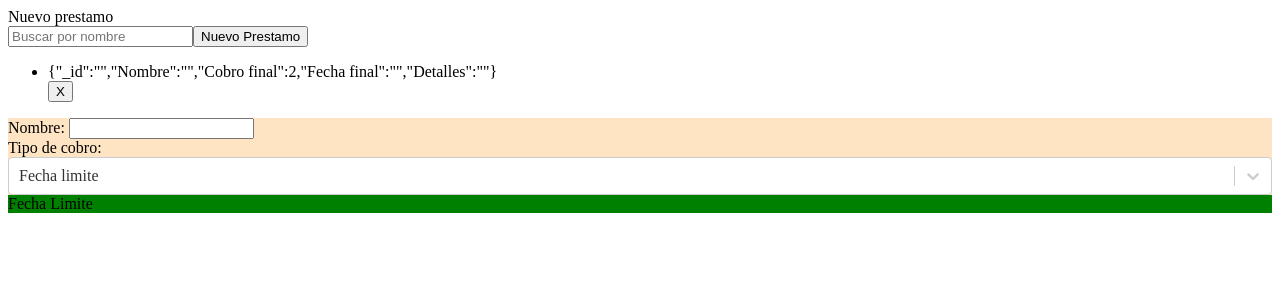
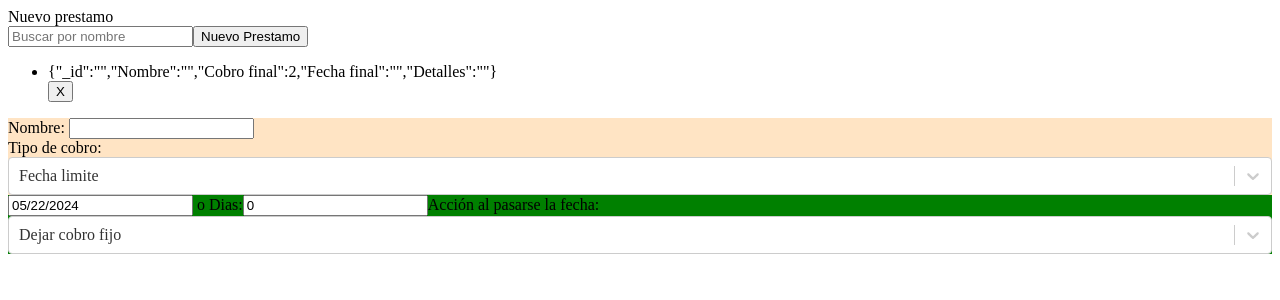
Before and after one commit to gabrieeeell/Prestamos, a React (Vite) app in the folder electron-vite-project/: page / in a window 1280 px wide. Both pictures are taken after a click on the button "Nuevo Prestamo". Shown: the top 300 px of the page. Built offline with nearby package versions, Linux system fonts and the light colour scheme; no server answers.

Commit message:
El calendario ya funciona, el input de los dias y el <Select/> de dejar cobro fijo o aumentarlo

```diff
--- a/electron-vite-project/package.json
+++ b/electron-vite-project/package.json
@@ -17,6 +17,7 @@
     "axios": "^1.6.8",
     "express": "^4.18.3",
     "react": "^18.2.0",
+    "react-datepicker": "^6.9.0",
     "react-dom": "^18.2.0",
     "react-select": "^5.8.0",
     "vite-tsconfig-paths": "^4.3.2",
@@ -24,6 +25,7 @@
   },
   "devDependencies": {
     "@types/react": "^18.2.21",
+    "@types/react-datepicker": "^6.2.0",
     "@types/react-dom": "^18.2.7",
     "@typescript-eslint/eslint-plugin": "^6.6.0",
     "@typescript-eslint/parser": "^6.6.0",
--- a/electron-vite-project/src/main.tsx
+++ b/electron-vite-project/src/main.tsx
@@ -3,6 +3,8 @@ import ReactDOM from 'react-dom/client'
 import './index.css'
 import axios from "axios";
 import Select, { SingleValue } from "react-select"
+import DatePicker from "react-datepicker";
+import "react-datepicker/dist/react-datepicker.css";
 
 const NuevoPrestamo = () => {
   return (
@@ -118,7 +120,6 @@ const Lista = () => {
       setFechaLimiteOAcumulativoSelected("Acumulativo")
 
     }
-
   }
 
   // useState para guardar lo que se ponga en el Nombre
@@ -153,17 +154,59 @@ const Lista = () => {
   //este abierta sin que lo este la más externa, o por su cuenta se necesita que la ventana externa este abierta
   //para que funcione esta
 
+  //useStates para que se guarden: Fecha seleccionada, dias para la devolución, si debe mostrarse el div de aumentar cobro
+
+  const [fechaNuevoPrestamo,setFechaNuevoPrestamo] = useState(new Date())
+
+  const [diasParaLaDevolucion, setDiasParaLaDevolucion] = useState(0)
+
+  const [aumentarCobroIsOpen,setAumentarCobroIsOpen] = useState("Dejar cobro fijo");
+
+  const opcionesFijoOAumentar = [
+    {label:"Dejar cobro fijo",value:"Dejar cobro fijo"},
+    {label:"Aumentar cobro",value:"Aumentar cobro"}
+  ]
+
+  const selectFijoOAumentar = (event:SingleValue<{label:string;value:string}>,) => {
+
+    if (event.value == "Dejar cobro fijo") {
+
+      setAumentarCobroIsOpen("Dejar cobro fijo")
+
+    } else if (event.value == "Aumentar cobro") {
+
+      setAumentarCobroIsOpen("Aumentar cobro")
+
+    }
+
+  }
+
   const SeccionFechaLimiteOAcumulativo = ({fechaLimiteIsSelected = "Fecha limite"}) =>{
 
-    if (fechaLimiteIsSelected == "Acumulativo") return null;//Recuerda que aca tienes que poner un componente que se va a repetir
+    if (fechaLimiteIsSelected == "Acumulativo") return null;//componente aumento cobro
+
+    const filtroDiasPasados = (date:Date) => new Date() <= date
 
     return (
       <div className='seccionFechaLimiteSelected'>
         <div className="divFechaLimiteODias">
-          <span>Fecha Limite</span>
-
+          <DatePicker selected={fechaNuevoPrestamo} filterDate={filtroDiasPasados} onChange={(date:Date) => setFechaNuevoPrestamo(date)}/>
+          <span> o Dias:</span>
+          <input defaultValue={diasParaLaDevolucion} onBlur={(event) => setDiasParaLaDevolucion(Number(event.target.value))}></input>
+          <span>Acción al pasarse la fecha:</span>
+          <Select options={opcionesFijoOAumentar} onChange={(event) => selectFijoOAumentar(event)} defaultValue={{label:aumentarCobroIsOpen,value:aumentarCobroIsOpen}}/>
+          {/*componente aumento cobro*/}
+          <DivAumentoCobro aumentarCobroIsOpen = {aumentarCobroIsOpen}/>
         </div>
       </div>
+    )
+  }
+
+  const DivAumentoCobro = ({aumentarCobroIsOpen = "Dejar cobro fijo"}) => {
+    if (aumentarCobroIsOpen == "Dejar cobro fijo") return null;
+
+    return (
+      <div>Esta esta esta</div>
     )
   }
 
```
Also changed, not shown: 2 other files (tests, documents, lock files or other folders).
